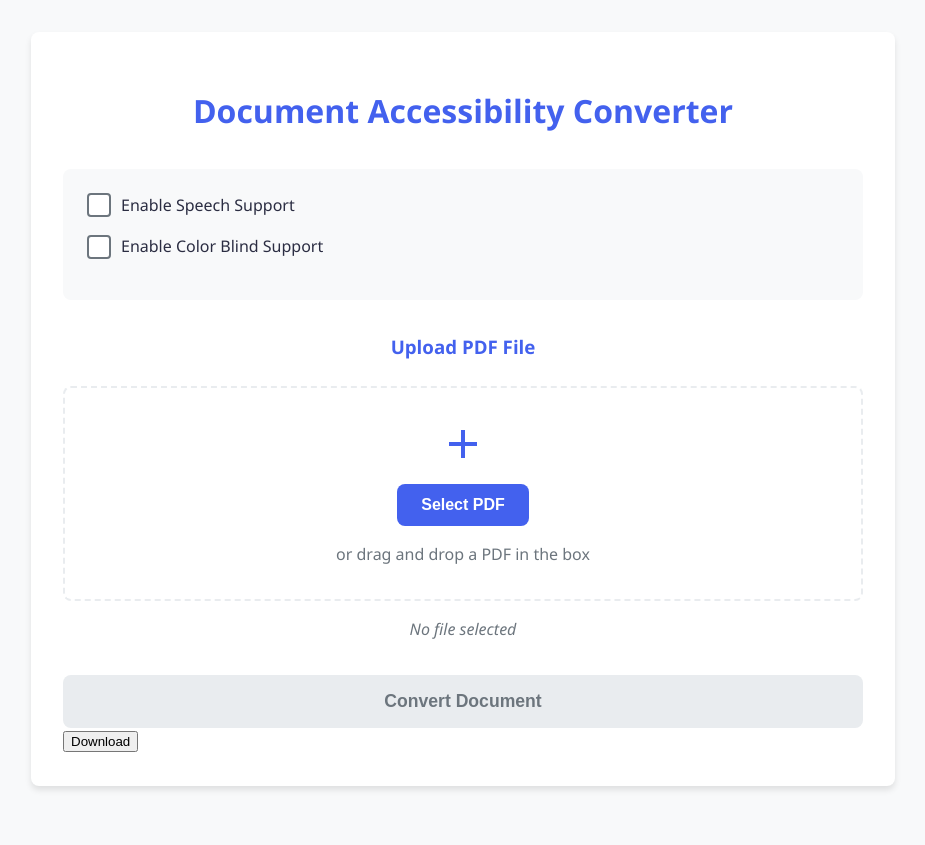
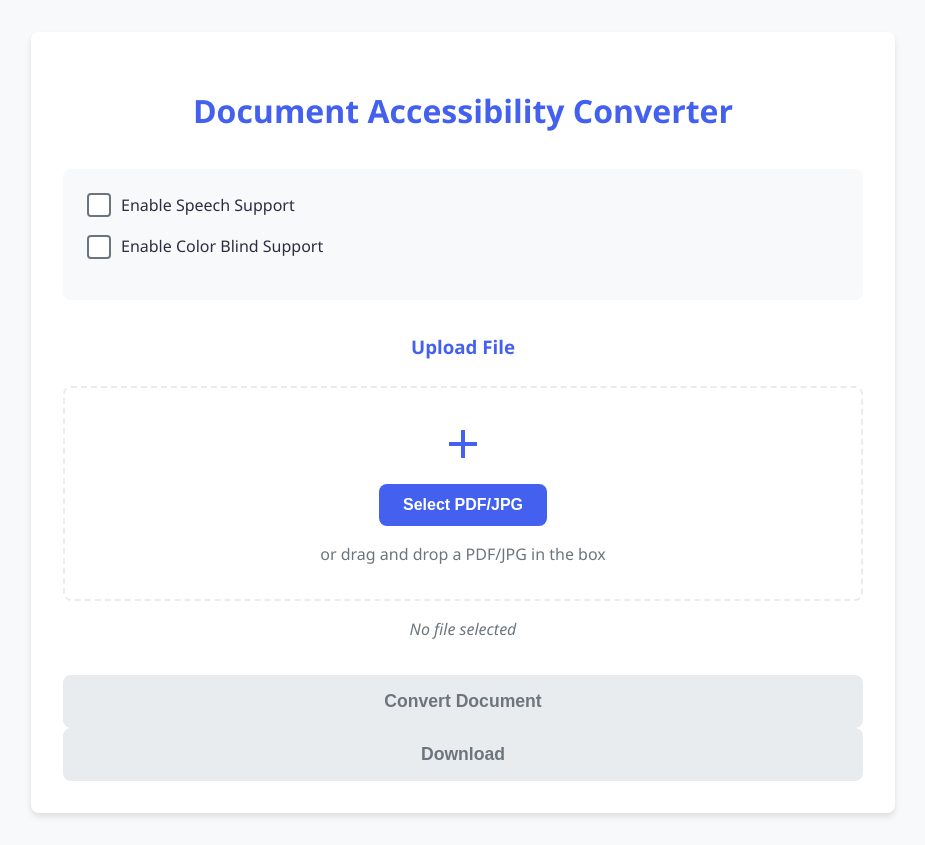
Before and after one commit to IanCheah/lifehack2025-imcooked, a React (Vite) app in the folder lifehack2025/: page / in a window 1280 px wide. Shown: the whole page, without its empty margins (177-1102 px from the left). Before the commit the page ends 818 px from the top, so only its background shows below. Built offline with nearby package versions, Linux system fonts and the light colour scheme.

Commit message:
Enable different type of color blindness

```diff
--- a/lifehack2025/src/HomePage.tsx
+++ b/lifehack2025/src/HomePage.tsx
@@ -2,11 +2,11 @@ import React, { useState, useRef } from 'react';
 import type { ChangeEvent, FC, DragEvent } from 'react';
 import axios from 'axios';
 
-type ColorBlindType = "none" | "protanopia" | "deuteranopia" | "tritanopia"
+type ColorBlindType = "protanopia" | "deuteranopia" | "tritanopia"
 
     const HomePage: FC = (): React.JSX.Element => {
     // States
-    const [colorBlindType, setColorBlindType] = useState<ColorBlindType>("none");
+    const [colorBlindType, setColorBlindType] = useState<ColorBlindType>("protanopia");
     const [isColorBlind, setIsColorBlind] = useState<boolean>(false);
     const [isSpeechEnabled, setIsSpeechEnabled] = useState<boolean>(false);
     const [pdfFile, setPdfFile] = useState<File | null>(null);
@@ -19,12 +19,7 @@ type ColorBlindType = "none" | "protanopia" | "deuteranopia" | "tritanopia"
     }
 
     const handleIsColorBlind = (): void => {
-        setIsColorBlind(prev => {
-            if (prev) {
-                setColorBlindType("none");
-            }
-            return !prev;
-        });
+        setIsColorBlind(prev => !prev);
     }
 
     const handleIsSpeechEnabled = (): void => {
@@ -87,7 +82,8 @@ type ColorBlindType = "none" | "protanopia" | "deuteranopia" | "tritanopia"
         try {
             const response = await axios.post('http://localhost:8000/convert/', {
             toSpeech: isSpeechEnabled,
-            toColour: isColorBlind
+            toColour: isColorBlind,
+            colour: colorBlindType,
         });
         console.log(response.data);
         } catch (error) {
@@ -164,7 +160,6 @@ type ColorBlindType = "none" | "protanopia" | "deuteranopia" | "tritanopia"
                             className="dropdown-select"
                         >
                             <option disabled value="">-- Select --</option>
-                            <option value="none">None</option>
                             <option value="protanopia">Protanopia (Red-Blind)</option>
                             <option value="deuteranopia">Deuteranopia (Green-Blind)</option>
                             <option value="tritanopia">Tritanopia (Blue-Blind)</option>
@@ -176,7 +171,7 @@ type ColorBlindType = "none" | "protanopia" | "deuteranopia" | "tritanopia"
             {/* pdf upload */}
             <div className="upload-section">
                 <h3 className="upload-title">
-                    Upload PDF File
+                    Upload File
                 </h3>
                 <div
                     className={`upload-area ${isDragging ? 'dragging' : ''}`}
@@ -195,9 +190,9 @@ type ColorBlindType = "none" | "protanopia" | "deuteranopia" | "tritanopia"
                             className="upload-button"
                             onClick={() => fileInputRef.current?.click()}
                         >
-                            Select PDF
+                            Select PDF/JPG
                         </button>
-                        <p className="upload-text">or drag and drop a PDF in the box</p>
+                        <p className="upload-text">or drag and drop a PDF/JPG in the box</p>
                         <input
                             key={fileInputKey}
                             type="file"
@@ -230,7 +225,9 @@ type ColorBlindType = "none" | "protanopia" | "deuteranopia" | "tritanopia"
 
             {/* Temporary download button */}
             <button
+                className="submit-button"
                 onClick={handleDownload}
+                disabled={!pdfFile}
             >
                 Download
             </button>
```
Also changed, not shown: 1 other file (tests, documents, lock files or other folders).
